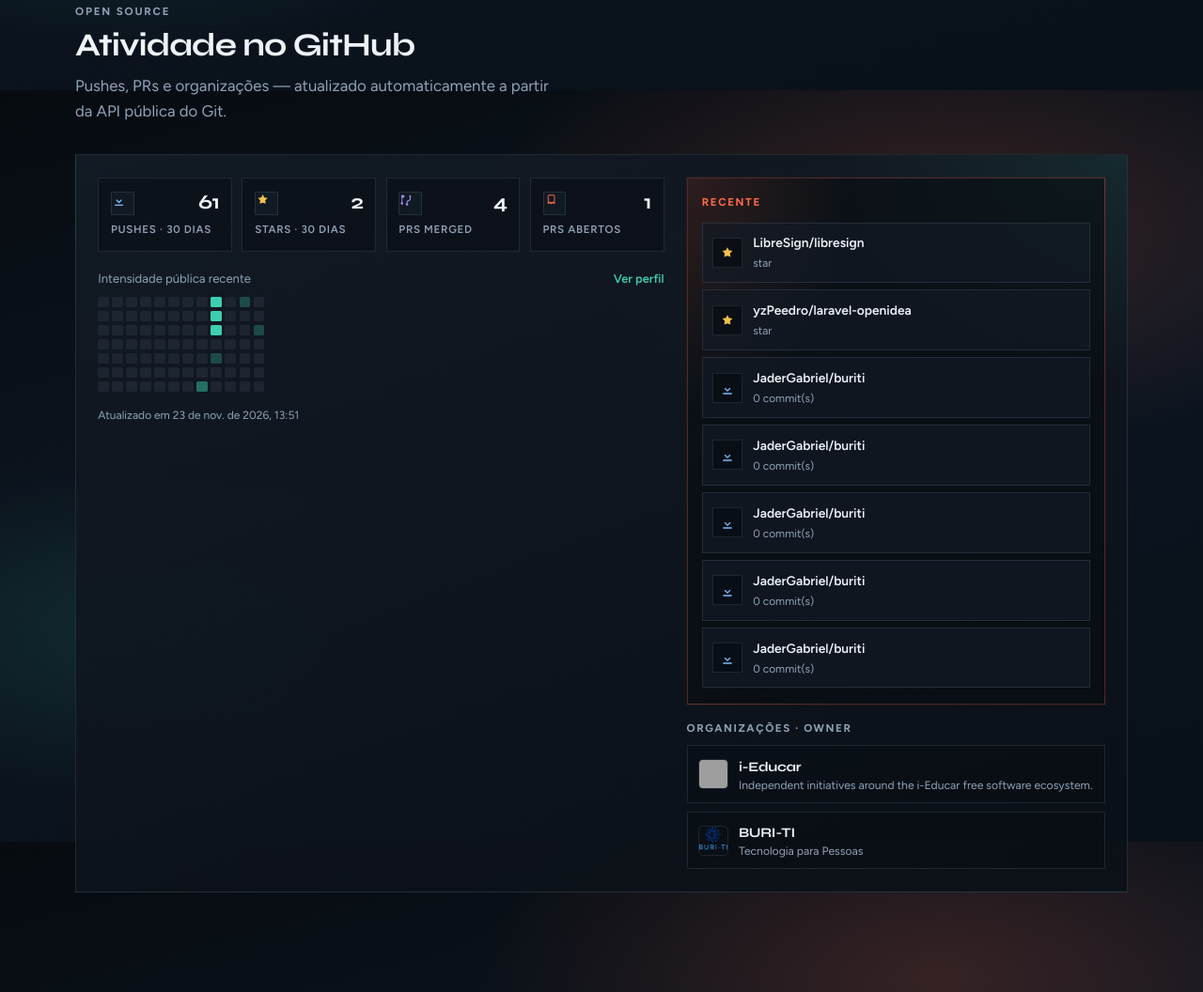
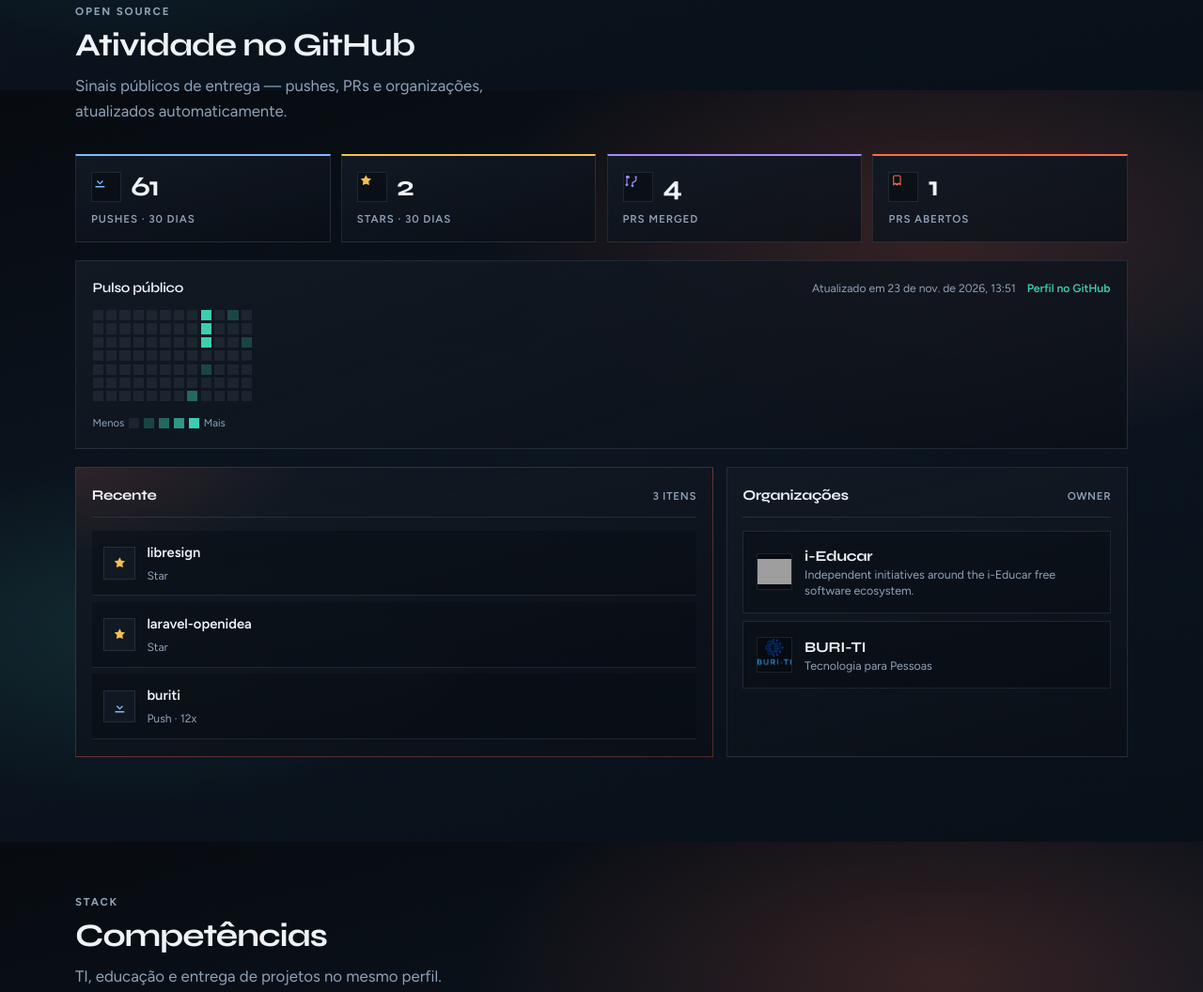
Before and after one commit to JaderGabriel/JaderGabriel.github.io, a plain HTML site: page index.html in a window 1280 px wide. Shown: the part 2304-3360 px from the top of the page at 94% size. Drawn offline with nearby package versions, Linux system fonts and the light colour scheme; grey boxes are pictures that could not be loaded.

Commit message:
Redesign the GitHub activity section into a clearer pulse layout.
Separate metrics, heatmap, recent feed, and organizations with stronger hierarchy and a cleaner compact recent list.

Co-authored-by: Cursor <cursoragent@cursor.com>

```diff
--- a/index.html
+++ b/index.html
@@ -573,65 +573,61 @@
         .project-links a:hover { color: var(--snow); }
 
         /* —— GitHub activity —— */
+        #atividade .section-head { max-width: 40rem; }
         .gh-panel {
             display: grid;
-            gap: 1.25rem;
-            padding: 1.35rem 1.2rem 1.4rem;
-            background:
-                radial-gradient(ellipse 50% 55% at 100% 0%, rgba(61, 206, 176, 0.1), transparent 55%),
-                linear-gradient(160deg, rgba(18, 26, 36, 0.96), rgba(10, 15, 22, 0.88));
+            gap: 1.15rem;
+        }
+        .gh-metrics {
+            display: grid;
+            grid-template-columns: repeat(2, minmax(0, 1fr));
+            gap: 0.7rem;
+        }
+        @media (min-width: 720px) {
+            .gh-metrics { grid-template-columns: repeat(4, minmax(0, 1fr)); }
+        }
+        .gh-metric {
+            position: relative;
+            padding: 1.05rem 1rem 0.95rem;
+            background: linear-gradient(165deg, rgba(18, 26, 36, 0.95), rgba(10, 15, 22, 0.8));
             border: 1px solid var(--line);
-        }
-        @media (min-width: 900px) {
-            .gh-panel {
-                grid-template-columns: 1.15fr 0.85fr;
-                gap: 1.5rem;
-                padding: 1.5rem 1.45rem;
-            }
-        }
-        .gh-metrics {
-            display: grid;
-            grid-template-columns: repeat(2, minmax(0, 1fr));
-            gap: 0.65rem;
-        }
-        @media (min-width: 560px) {
-            .gh-metrics { grid-template-columns: repeat(4, minmax(0, 1fr)); }
-        }
-        .gh-metric {
-            padding: 0.85rem 0.8rem;
-            background: rgba(7, 11, 16, 0.45);
-            border: 1px solid var(--line);
-        }
+            border-top: 2px solid transparent;
+            overflow: hidden;
+        }
+        .gh-metric.is-push { border-top-color: #7cbcff; }
+        .gh-metric.is-star { border-top-color: #f2c14e; }
+        .gh-metric.is-pr { border-top-color: #a78bfa; }
+        .gh-metric.is-open { border-top-color: var(--brand); }
         .gh-metric-top {
             display: flex;
             align-items: center;
-            justify-content: space-between;
-            gap: 0.5rem;
-            margin-bottom: 0.4rem;
+            gap: 0.65rem;
+            margin-bottom: 0.55rem;
         }
         .gh-metric-ico {
-            width: 1.55rem;
-            height: 1.55rem;
+            width: 2rem;
+            height: 2rem;
             display: grid;
             place-items: center;
+            background: rgba(7, 11, 16, 0.55);
             border: 1px solid var(--line);
-            background: rgba(18, 26, 36, 0.9);
             color: var(--teal);
+            flex: 0 0 auto;
         }
         .gh-metric-ico svg {
-            width: 0.95rem;
-            height: 0.95rem;
+            width: 1.05rem;
+            height: 1.05rem;
             fill: currentColor;
         }
-        .gh-metric-ico.is-push { color: #7cbcff; }
-        .gh-metric-ico.is-star { color: #f2c14e; }
-        .gh-metric-ico.is-pr { color: #a78bfa; }
-        .gh-metric-ico.is-repo { color: var(--brand); }
+        .gh-metric.is-push .gh-metric-ico { color: #7cbcff; }
+        .gh-metric.is-star .gh-metric-ico { color: #f2c14e; }
+        .gh-metric.is-pr .gh-metric-ico { color: #a78bfa; }
+        .gh-metric.is-open .gh-metric-ico { color: var(--brand); }
         .gh-metric b {
             display: block;
             font-family: Syne, sans-serif;
-            font-size: 1.35rem;
-            letter-spacing: -0.03em;
+            font-size: clamp(1.45rem, 2.4vw, 1.85rem);
+            letter-spacing: -0.04em;
             line-height: 1;
         }
         .gh-metric span {
@@ -639,109 +635,148 @@
             color: var(--mist);
             font-size: 0.72rem;
             font-weight: 600;
+            letter-spacing: 0.08em;
+            text-transform: uppercase;
+        }
+        .gh-pulse {
+            display: grid;
+            gap: 0.75rem;
+            padding: 1.05rem 1.1rem 1.1rem;
+            background: linear-gradient(160deg, rgba(18, 26, 36, 0.92), rgba(10, 15, 22, 0.78));
+            border: 1px solid var(--line);
+        }
+        .gh-pulse-head {
+            display: flex;
+            flex-wrap: wrap;
+            align-items: center;
+            justify-content: space-between;
+            gap: 0.55rem 1rem;
+        }
+        .gh-pulse-head p {
+            margin: 0;
+            font-family: Syne, sans-serif;
+            font-size: 0.92rem;
+            letter-spacing: -0.02em;
+        }
+        .gh-pulse-meta {
+            display: flex;
+            flex-wrap: wrap;
+            align-items: center;
+            gap: 0.75rem;
+            color: var(--mist);
+            font-size: 0.76rem;
+        }
+        .gh-pulse-meta a {
+            color: var(--teal);
+            text-decoration: none;
+            font-weight: 600;
+        }
+        .gh-pulse-meta a:hover { color: var(--snow); }
+        .gh-heatmap {
+            display: grid;
+            grid-auto-flow: column;
+            grid-template-rows: repeat(7, 0.7rem);
+            grid-auto-columns: 0.7rem;
+            gap: 0.2rem;
+            overflow-x: auto;
+            padding-bottom: 0.15rem;
+        }
+        .gh-cell {
+            width: 0.7rem;
+            height: 0.7rem;
+            background: rgba(180, 205, 230, 0.08);
+        }
+        .gh-cell.l1 { background: rgba(61, 206, 176, 0.25); }
+        .gh-cell.l2 { background: rgba(61, 206, 176, 0.45); }
+        .gh-cell.l3 { background: rgba(61, 206, 176, 0.7); }
+        .gh-cell.l4 { background: var(--teal); }
+        .gh-legend {
+            display: flex;
+            align-items: center;
+            gap: 0.3rem;
+            color: var(--mist);
+            font-size: 0.7rem;
+        }
+        .gh-legend .gh-cell { flex: 0 0 auto; }
+        .gh-boards {
+            display: grid;
+            gap: 0.85rem;
+        }
+        @media (min-width: 900px) {
+            .gh-boards {
+                grid-template-columns: 1.35fr 0.85fr;
+                gap: 0.85rem;
+                align-items: stretch;
+            }
+        }
+        .gh-board {
+            display: grid;
+            align-content: start;
+            gap: 0.85rem;
+            padding: 1.1rem 1.05rem 1.15rem;
+            background: linear-gradient(165deg, rgba(18, 26, 36, 0.95), rgba(10, 15, 22, 0.82));
+            border: 1px solid var(--line);
+            min-height: 100%;
+        }
+        .gh-board.is-recent {
+            border-color: rgba(255, 106, 74, 0.28);
+            background:
+                radial-gradient(ellipse 65% 55% at 0% 0%, rgba(255, 106, 74, 0.12), transparent 55%),
+                linear-gradient(165deg, rgba(18, 26, 36, 0.96), rgba(10, 15, 22, 0.84));
+        }
+        .gh-board-head {
+            display: flex;
+            align-items: baseline;
+            justify-content: space-between;
+            gap: 0.75rem;
+            padding-bottom: 0.65rem;
+            border-bottom: 1px solid var(--line);
+        }
+        .gh-board-head h3 {
+            margin: 0;
+            font-family: Syne, sans-serif;
+            font-size: 0.95rem;
+            letter-spacing: -0.02em;
+        }
+        .gh-board-head span {
+            color: var(--mist);
+            font-size: 0.72rem;
+            font-weight: 600;
             letter-spacing: 0.06em;
             text-transform: uppercase;
         }
-        .gh-heat-head {
-            display: flex;
-            flex-wrap: wrap;
-            align-items: baseline;
-            justify-content: space-between;
-            gap: 0.5rem;
-            margin: 1.1rem 0 0.55rem;
-        }
-        .gh-heat-head p {
-            color: var(--mist);
-            font-size: 0.82rem;
-        }
-        .gh-heat-head a {
-            color: var(--teal);
-            text-decoration: none;
-            font-size: 0.8rem;
-            font-weight: 600;
-        }
-        .gh-heat-head a:hover { color: var(--snow); }
-        .gh-heatmap {
-            display: grid;
-            grid-auto-flow: column;
-            grid-template-rows: repeat(7, 0.72rem);
-            grid-auto-columns: 0.72rem;
-            gap: 0.22rem;
-            overflow-x: auto;
-            padding-bottom: 0.25rem;
-        }
-        .gh-cell {
-            width: 0.72rem;
-            height: 0.72rem;
-            background: rgba(180, 205, 230, 0.08);
-            border-radius: 0.1rem;
-        }
-        .gh-cell.l1 { background: rgba(61, 206, 176, 0.28); }
-        .gh-cell.l2 { background: rgba(61, 206, 176, 0.48); }
-        .gh-cell.l3 { background: rgba(61, 206, 176, 0.72); }
-        .gh-cell.l4 { background: var(--teal); }
-        .gh-updated {
-            margin-top: 0.7rem;
-            color: var(--mist);
-            font-size: 0.75rem;
-        }
-        .gh-side {
-            display: grid;
-            gap: 1rem;
-            align-content: start;
-        }
-        .gh-block-title {
-            font-size: 0.72rem;
-            font-weight: 700;
-            letter-spacing: 0.14em;
-            text-transform: uppercase;
-            color: var(--mist);
-            margin-bottom: 0.55rem;
-        }
-        .gh-recent-card {
-            padding: 1rem 0.95rem 1.05rem;
-            background:
-                radial-gradient(ellipse 70% 80% at 0% 0%, rgba(255, 106, 74, 0.14), transparent 55%),
-                rgba(7, 11, 16, 0.55);
-            border: 1px solid rgba(255, 106, 74, 0.28);
-            box-shadow: 0 0 0 1px rgba(255, 106, 74, 0.05);
-        }
-        .gh-recent-card .gh-block-title {
-            color: var(--brand);
-            margin-bottom: 0.75rem;
-        }
         .gh-feed {
             list-style: none;
             display: grid;
-            gap: 0.45rem;
+            gap: 0.4rem;
         }
         .gh-feed li {
             display: grid;
             grid-template-columns: auto minmax(0, 1fr);
-            gap: 0.7rem;
+            gap: 0.75rem;
             align-items: center;
-            padding: 0.62rem 0.65rem;
-            background: rgba(18, 26, 36, 0.72);
-            border: 1px solid var(--line);
-            font-size: 0.86rem;
-            transition: border-color 0.25s, transform 0.25s var(--ease);
+            padding: 0.7rem 0.7rem;
+            background: rgba(7, 11, 16, 0.42);
+            border: 1px solid transparent;
+            border-bottom: 1px solid var(--line);
+            transition: border-color 0.25s, background 0.25s;
         }
         .gh-feed li:hover {
-            border-color: rgba(61, 206, 176, 0.4);
-            transform: translateX(2px);
+            background: rgba(7, 11, 16, 0.7);
+            border-color: rgba(61, 206, 176, 0.28);
         }
         .gh-feed .kind {
-            width: 2rem;
-            height: 2rem;
+            width: 2.15rem;
+            height: 2.15rem;
             display: grid;
             place-items: center;
             border: 1px solid var(--line);
-            background: rgba(7, 11, 16, 0.7);
+            background: rgba(18, 26, 36, 0.85);
             color: var(--teal);
         }
         .gh-feed .kind svg {
-            width: 1rem;
-            height: 1rem;
+            width: 1.05rem;
+            height: 1.05rem;
             fill: currentColor;
         }
         .gh-feed .kind.is-push { color: #7cbcff; }
@@ -755,7 +790,7 @@
         .gh-feed .feed-copy {
             min-width: 0;
             display: grid;
-            gap: 0.12rem;
+            gap: 0.15rem;
         }
         .gh-feed a {
             color: var(--snow);
@@ -764,11 +799,12 @@
             text-overflow: ellipsis;
             white-space: nowrap;
             font-weight: 600;
+            font-size: 0.92rem;
         }
         .gh-feed a:hover { color: var(--teal); }
         .gh-feed .detail {
             color: var(--mist);
-            font-size: 0.74rem;
+            font-size: 0.76rem;
             overflow: hidden;
             text-overflow: ellipsis;
             white-space: nowrap;
@@ -780,36 +816,38 @@
         .gh-org {
             display: flex;
             align-items: center;
-            gap: 0.7rem;
-            padding: 0.65rem 0.7rem;
+            gap: 0.8rem;
+            padding: 0.85rem 0.85rem;
             border: 1px solid var(--line);
-            background: rgba(7, 11, 16, 0.4);
+            background: rgba(7, 11, 16, 0.42);
             text-decoration: none;
             color: inherit;
-            transition: border-color 0.25s, transform 0.25s var(--ease);
+            transition: border-color 0.25s, transform 0.25s var(--ease), background 0.25s;
         }
         .gh-org:hover {
             border-color: rgba(61, 206, 176, 0.45);
+            background: rgba(7, 11, 16, 0.7);
             transform: translateY(-1px);
             color: inherit;
         }
         .gh-org img {
-            width: 2rem;
-            height: 2rem;
-            border-radius: 0.3rem;
+            width: 2.4rem;
+            height: 2.4rem;
+            object-fit: contain;
+            background: #070b10;
             border: 1px solid var(--line);
         }
         .gh-org strong {
             display: block;
             font-family: Syne, sans-serif;
-            font-size: 0.9rem;
+            font-size: 0.98rem;
             letter-spacing: -0.02em;
         }
         .gh-org span {
             display: block;
             color: var(--mist);
-            font-size: 0.76rem;
-            line-height: 1.3;
+            font-size: 0.78rem;
+            line-height: 1.35;
         }
 
         /* —— Skills —— */
@@ -1214,41 +1252,40 @@
             <div class="section-head">
                 <p class="kicker">Open source</p>
                 <h2>Atividade no GitHub</h2>
-                <p>Pushes, PRs e organizações — atualizado automaticamente a partir da API pública do Git.</p>
+                <p>Sinais públicos de entrega — pushes, PRs e organizações, atualizados automaticamente.</p>
             </div>
             <div class="gh-panel" id="gh-activity" data-source="./data/github-activity.json" aria-live="polite">
-                <div>
                 <div class="gh-metrics">
-                        <div class="gh-metric">
+                    <div class="gh-metric is-push">
                         <div class="gh-metric-top">
-                                <span class="gh-metric-ico is-push" aria-hidden="true">
+                            <span class="gh-metric-ico" aria-hidden="true">
                                 <svg viewBox="0 0 24 24"><path d="M12 2v13.2l3.6-3.6L17 13l-5 5-5-5 1.4-1.4 3.6 3.6V2h2Zm-7 18h14v2H5v-2Z"/></svg>
                             </span>
                             <b id="gh-pushes">—</b>
                         </div>
                         <span>Pushes · 30 dias</span>
                     </div>
-                        <div class="gh-metric">
+                    <div class="gh-metric is-star">
                         <div class="gh-metric-top">
-                                <span class="gh-metric-ico is-star" aria-hidden="true">
+                            <span class="gh-metric-ico" aria-hidden="true">
                                 <svg viewBox="0 0 24 24"><path d="m12 3.2 2.5 5.1 5.6.8-4 3.9.9 5.6L12 16.8 6.9 18.6l.9-5.6-4-3.9 5.6-.8L12 3.2Z"/></svg>
                             </span>
                             <b id="gh-stars">—</b>
                         </div>
                         <span>Stars · 30 dias</span>
                     </div>
-                        <div class="gh-metric">
+                    <div class="gh-metric is-pr">
                         <div class="gh-metric-top">
-                                <span class="gh-metric-ico is-pr" aria-hidden="true">
+                            <span class="gh-metric-ico" aria-hidden="true">
                                 <svg viewBox="0 0 24 24"><path d="M6.5 4.5a2 2 0 1 1-1.5 3.32V16.2a2 2 0 1 1-1.5 0V7.82A2 2 0 0 1 6.5 4.5Zm11 0a2 2 0 0 1 1.5 3.32v2.93c0 1.6-.84 2.5-2.2 3.2l-3.3 1.7v2.05a2 2 0 1 1-1.5 0v-2.55c0-.5.25-.95.67-1.17l3.53-1.82c.72-.37 1.1-.75 1.1-1.41V7.82A2 2 0 0 1 17.5 4.5Z"/></svg>
                             </span>
                             <b id="gh-prs-merged">—</b>
                         </div>
                         <span>PRs merged</span>
                     </div>
-                        <div class="gh-metric">
+                    <div class="gh-metric is-open">
                         <div class="gh-metric-top">
-                                <span class="gh-metric-ico is-repo" aria-hidden="true">
+                            <span class="gh-metric-ico" aria-hidden="true">
                                 <svg viewBox="0 0 24 24"><path d="M5 3.5h10.5A2.5 2.5 0 0 1 18 6v13.2l-3.2-1.6L12 19.2l-2.8-1.6L6 19.2V6A2.5 2.5 0 0 1 8.5 3.5H5Zm3.5 1.5A1 1 0 0 0 7.5 6v10.05l1.7-.97L12 16.55l2.8-1.47 1.7.97V6a1 1 0 0 0-1-1H8.5Z"/></svg>
                             </span>
                             <b id="gh-prs-open">—</b>
@@ -1256,20 +1293,40 @@
                         <span>PRs abertos</span>
                     </div>
                 </div>
-                    <div class="gh-heat-head">
-                        <p>Intensidade pública recente</p>
-                        <a id="gh-profile-link" href="https://github.com/JaderGabriel" target="_blank" rel="noopener">Ver perfil</a>
+
+                <div class="gh-pulse">
+                    <div class="gh-pulse-head">
+                        <p>Pulso público</p>
+                        <div class="gh-pulse-meta">
+                            <span id="gh-updated">A carregar…</span>
+                            <a id="gh-profile-link" href="https://github.com/JaderGabriel" target="_blank" rel="noopener">Perfil no GitHub</a>
+                        </div>
                     </div>
                     <div class="gh-heatmap" id="gh-heatmap" aria-hidden="true"></div>
-                    <p class="gh-updated" id="gh-updated">A carregar atividade…</p>
-                </div>
-                <div class="gh-side">
-                    <div class="gh-recent-card">
-                        <p class="gh-block-title">Recente</p>
+                    <div class="gh-legend" aria-hidden="true">
+                        <span>Menos</span>
+                        <span class="gh-cell"></span>
+                        <span class="gh-cell l1"></span>
+                        <span class="gh-cell l2"></span>
+                        <span class="gh-cell l3"></span>
+                        <span class="gh-cell l4"></span>
+                        <span>Mais</span>
+                    </div>
+                </div>
+
+                <div class="gh-boards">
+                    <div class="gh-board is-recent">
+                        <div class="gh-board-head">
+                            <h3>Recente</h3>
+                            <span id="gh-feed-count">eventos</span>
+                        </div>
                         <ul class="gh-feed" id="gh-feed"></ul>
                     </div>
-                    <div>
-                        <p class="gh-block-title">Organizações · owner</p>
+                    <div class="gh-board">
+                        <div class="gh-board-head">
+                            <h3>Organizações</h3>
+                            <span>owner</span>
+                        </div>
                         <div class="gh-orgs" id="gh-orgs"></div>
                     </div>
                 </div>
@@ -1477,6 +1534,33 @@
             })}`;
         }
 
+        function shortenRepoName(repo) {
+            if (!repo) return 'atividade';
+            const parts = String(repo).split('/');
+            return parts.length > 1 ? parts.slice(1).join('/') : repo;
+        }
+
+        function cleanGhDetail(type, detail) {
+            if (!detail) return ghKindLabel[type] || type || 'evento';
+            if (/^0 commit/i.test(detail)) return 'Push';
+            if (type === 'star') return 'Star';
+            return detail;
+        }
+
+        function compactRecentFeed(items) {
+            const out = [];
+            (items || []).forEach((item) => {
+                const key = `${item.type || ''}|${item.repo || ''}|${item.detail || ''}`;
+                const prev = out[out.length - 1];
+                if (prev && prev._key === key) {
+                    prev._count += 1;
+                    return;
+                }
+                out.push({ ...item, _key: key, _count: 1 });
+            });
+            return out.slice(0, 6);
+        }
+
         function renderGithubActivity(data) {
             const setText = (id, value) => {
                 const el = document.getElementById(id);
@@ -1505,9 +1589,12 @@
             }
 
             const feed = document.getElementById('gh-feed');
+            const feedCount = document.getElementById('gh-feed-count');
             if (feed) {
                 feed.innerHTML = '';
-                (data.recent || []).slice(0, 7).forEach((item) => {
+                const items = compactRecentFeed(data.recent || []);
+                if (feedCount) feedCount.textContent = items.length ? `${items.length} itens` : 'vazio';
+                items.forEach((item) => {
                     const type = item.type || 'push';
                     const li = document.createElement('li');
                     const kind = document.createElement('span');
@@ -1520,14 +1607,12 @@
                     link.href = item.url || data.profile_url || '#';
                     link.target = '_blank';
                     link.rel = 'noopener';
-                    link.textContent = item.repo || item.detail || 'atividade';
-                    copy.appendChild(link);
-                    if (item.detail) {
+                    link.textContent = shortenRepoName(item.repo) || cleanGhDetail(type, item.detail);
                     const detail = document.createElement('span');
                     detail.className = 'detail';
-                        detail.textContent = item.detail;
-                        copy.appendChild(detail);
-                    }
+                    const base = cleanGhDetail(type, item.detail);
+                    detail.textContent = item._count > 1 ? `${base} · ${item._count}x` : base;
+                    copy.append(link, detail);
                     li.append(kind, copy);
                     feed.appendChild(li);
                 });
@@ -1553,8 +1638,8 @@
                         const isBuriti = org.login === 'JGTECNOLOGIA' || org.display_name === 'BURI-TI';
                         img.src = isBuriti ? './assets/logo-buriti.png' : org.avatar;
                         img.alt = '';
-                        img.width = 32;
-                        img.height = 32;
+                        img.width = 38;
+                        img.height = 38;
                         const copy = document.createElement('div');
                         const strong = document.createElement('strong');
                         strong.textContent = isBuriti ? 'BURI-TI' : (org.display_name || org.login);
```
Lines whose indentation alone changed are shown as unchanged.
